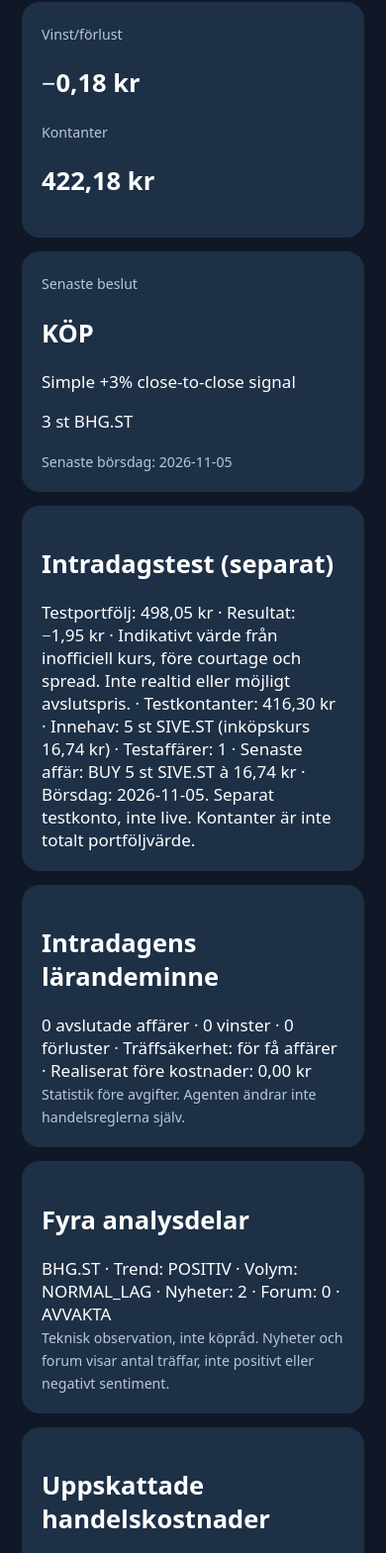
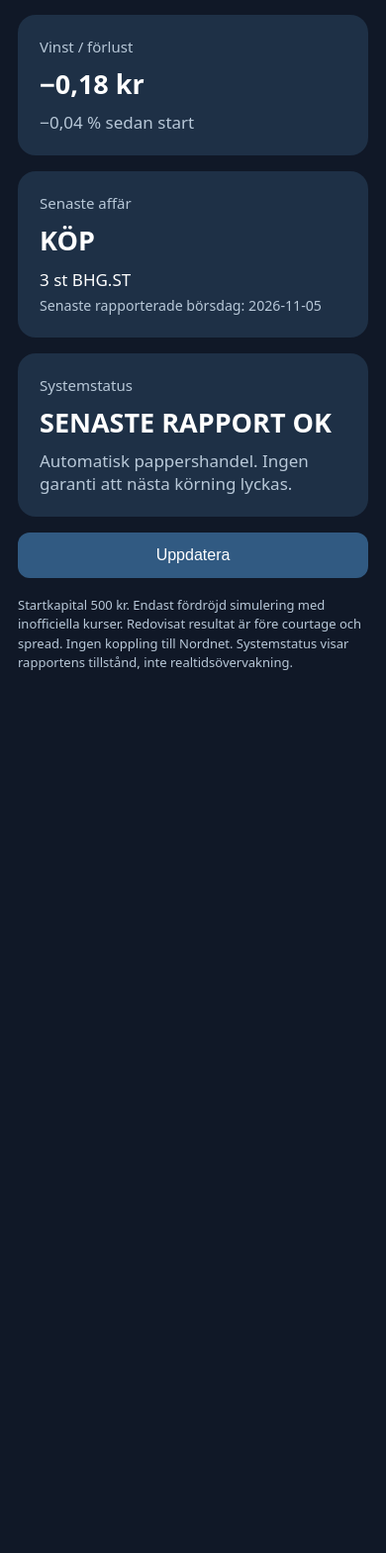
Before and after one commit to einarjohansen73-bot/AktieAgent-Mobil, a plain HTML site: page index.html in a window 390 px wide. Shown: the part 257-1826 px from the top of the page at 99% size. After the commit the page ends 979 px from the top, so only its background shows below. Drawn offline with Linux system fonts and the light colour scheme.

Commit message:
Simplify mobile dashboard to capital, return, latest trade and report status

```diff
--- a/index.html
+++ b/index.html
@@ -1,40 +1,48 @@
 <!doctype html>
-<html lang="sv"><meta charset="utf-8"><meta name="viewport" content="width=device-width,initial-scale=1">
+<html lang="sv">
+<head><meta charset="utf-8"><meta name="viewport" content="width=device-width,initial-scale=1">
 <title>AktieAgent</title>
-<style>body{font:17px system-ui;background:#101827;color:white;margin:0;padding:22px}main{max-width:480px;margin:auto}section{background:#1e3046;padding:20px;border-radius:18px;margin:14px 0}h1{font-size:26px}.big{font-size:38px;font-weight:bold}small{color:#b8c8d8}button{padding:13px;background:#315a82;color:white;border:0;border-radius:12px;width:100%}</style>
-<main><h1>📈 AktieAgent</h1><small>Automatisk pappershandel · inga riktiga pengar</small>
-<section><small>Portföljvärde</small><div class="big" id="equity">—</div></section>
-<section><small>Vinst/förlust</small><h2 id="profit">—</h2><small>Kontanter</small><h2 id="cash">—</h2></section>
-<section><small>Senaste beslut</small><h2 id="action">—</h2><p id="reason"></p><p id="position"></p><small id="session"></small></section>
-<section><h2>Intradagstest (separat)</h2><div id="intraday">Väntar på rapport</div></section><section><h2>Intradagens lärandeminne</h2><div id="learning">Väntar på avslutade testaffärer.</div><small>Statistik före avgifter. Agenten ändrar inte handelsreglerna själv.</small></section><section><h2>Fyra analysdelar</h2><div id="research">Väntar på första sammanställda analysen</div><small>Teknisk observation, inte köpråd. Nyheter och forum visar antal träffar, inte positivt eller negativt sentiment.</small></section>
-<section><h2>Uppskattade handelskostnader</h2><div id="costs">Väntar på ny beräkning</div><small>Illustrativt exempel: minst 1 kr i courtage per order, alternativt 0,25 %, plus 0,10 % antagen halv spread per sida. Inkluderar tänkt försäljning av öppet innehav. Inte Nordnets prislista.</small></section>
-<section><h2>Träffsäkerhet</h2><div id="stats">Väntar på avslutade testaffärer</div><small>Endast avslutade affärer. Beräknat före avgifter och spread.</small></section>
-<section><h2>Senaste affärer</h2><div id="history">—</div></section>
-<button onclick="refresh()">Uppdatera</button><p id="status"></p>
-<small>Testkonto 500 kr. Inofficiella, fördröjda kurser. Inga avgifter eller spread i resultatet. Ingen koppling till Nordnet.</small>
+<style>
+body{font:17px system-ui,sans-serif;background:#101827;color:#fff;margin:0;padding:24px 18px}
+main{max-width:480px;margin:auto}h1{font-size:28px;margin:10px 0 4px}
+small,.muted{color:#b8c8d8}section{background:#1e3046;padding:22px;border-radius:18px;margin:16px 0}
+.label{color:#b8c8d8;font-size:15px}.big{font-size:42px;font-weight:750;margin:10px 0}
+.value{font-size:27px;font-weight:700;margin:9px 0}.detail{line-height:1.5}
+button{padding:14px;background:#315a82;color:#fff;border:0;border-radius:12px;width:100%;font-size:16px}
+footer{font-size:13px;color:#b8c8d8;line-height:1.5;margin:18px 0}
+</style></head>
+<body><main>
+<h1>📈 AktieAgent</h1><small>Automatisk pappershandel · inga riktiga pengar</small>
+<section><div class="label">Portföljvärde</div><div class="big" id="equity">—</div></section>
+<section><div class="label">Vinst / förlust</div><div class="value" id="profit">—</div><div class="muted" id="percent">—</div></section>
+<section><div class="label">Senaste affär</div><div class="value" id="action">—</div><div class="detail" id="trade">—</div><small id="session"></small></section>
+<section><div class="label">Systemstatus</div><div class="value" id="status">Läser rapport…</div><div class="muted" id="statusdetail"></div></section>
+<button onclick="refresh()">Uppdatera</button>
+<footer>Startkapital 500 kr. Endast fördröjd simulering med inofficiella kurser. Redovisat resultat är före courtage och spread. Ingen koppling till Nordnet. Systemstatus visar rapportens tillstånd, inte realtidsövervakning.</footer>
 </main>
 <script>
-function set(id,s){document.getElementById(id).textContent=s}
-function kr(n){return typeof n==='number'?n.toLocaleString('sv-SE',{style:'currency',currency:'SEK'}):'Okänt'}
+const set=(id,value)=>document.getElementById(id).textContent=value;
+const kr=n=>typeof n==='number'&&Number.isFinite(n)?n.toLocaleString('sv-SE',{style:'currency',currency:'SEK'}):'Okänt';
 async function refresh(){
 try{
 const response=await fetch('dashboard.json?v='+Date.now(),{cache:'no-store'});
-if(!response.ok)throw Error('Rapportfil saknas');
-const d=await response.json(),s=d.state,p=d.performance,h=s.history||[],last=h[h.length-1]||{};
-set('equity',kr(p.equity_sek));set('profit',kr(p.profit_sek));set('cash',kr(s.cash));
-set('action',({BUY:'KÖP',SELL:'SÄLJ',HOLD:'BEHÅLL',WAIT:'AVVAKTA'})[last.action]||'INGET BESLUT');
-set('reason',last.reason||'Ingen signal');set('position',s.position?s.position.shares+' st '+s.position.symbol:'Inga aktier');
-set('session','Senaste börsdag: '+(s.last_session||'Ingen'));
-const research=(d.research&&d.research.candidates)||[];
-set('research',research.length?research.map(x=>x.symbol+' · Trend: '+(x.trend||'SAKNAS')+' · Volym: '+(x.volume||'SAKNAS')+' · Nyheter: '+(x.news_headlines??'okänt')+' · Forum: '+(x.forum_posts??'okänt')+' · '+(x.assessment||'AVVAKTA')).join(' | '):'Ingen sammanställd analys ännu');
-const costs=p.cost_scenario;
-set('costs',costs&&typeof costs.estimated_equity_after_costs_sek==='number'?'Efter antagna kostnader: '+kr(costs.estimated_equity_after_costs_sek)+' · Antagna kostnader: '+kr(costs.estimated_costs_sek):'Väntar på ny beräkning');
-const stats=p.trade_stats;
-set('stats',stats?(stats.closed_trades+' avslutade affärer · '+stats.winning_trades+' vinster · '+(stats.win_rate_percent===null?'Ingen träffsäkerhet ännu':stats.win_rate_percent+' % träffsäkerhet')+' · Realiserat: '+kr(stats.realized_profit_before_costs_sek)):'Väntar på nästa rapport');
-set('history',h.slice(-8).reverse().map(x=>x.session+' · '+x.action+' · '+(x.symbol||'Ingen aktie')).join(' | ')||'Inga affärer ännu');
-set('status',(p.equity_sek===null?'Värdet kan inte beräknas säkert. ':'')+'Senast registrerad börsdag: '+(s.last_session||'okänd')+'. Detta är en fördröjd simulering, inte realtid.');
-}catch(e){set('status','Rapporten kunde inte läsas: '+e.message)}
+if(!response.ok)throw Error('rapporten saknas');
+const d=await response.json(),s=d.state,p=d.performance;
+if(!s||!p)throw Error('ofullständig rapport');
+const history=s.history||[];
+const lastTrade=[...history].reverse().find(x=>x.action==='BUY'||x.action==='SELL');
+set('equity',kr(p.equity_sek));
+set('profit',kr(p.profit_sek));
+set('percent',typeof p.profit_sek==='number'?(100*p.profit_sek/500).toLocaleString('sv-SE',{maximumFractionDigits:2})+' % sedan start':'Procent kan inte beräknas');
+set('action',lastTrade?(lastTrade.action==='BUY'?'KÖP':'SÄLJ'):'INGEN AFFÄR');
+set('trade',lastTrade?lastTrade.shares+' st '+lastTrade.symbol:'Väntar på första testaffären');
+set('session','Senaste rapporterade börsdag: '+(s.last_session||'okänd'));
+const today=new Date(),session=s.last_session;
+const age=session?Math.floor((Date.UTC(today.getUTCFullYear(),today.getUTCMonth(),today.getUTCDate())-Date.parse(session+'T00:00:00Z'))/86400000):999;
+if(p.equity_sek==null){set('status','VARNING');set('statusdetail','Portföljvärdet kan inte beräknas säkert.');}
+else if(!Number.isFinite(age)||age<0||age>4){set('status','GAMMAL RAPPORT');set('statusdetail','Ingen aktuell börsdagsrapport. Kontrollera GitHub-körningarna.');}
+else{set('status','SENASTE RAPPORT OK');set('statusdetail','Automatisk pappershandel. Ingen garanti att nästa körning lyckas.');}
+}catch(e){set('status','RAPPORTFEL');set('statusdetail','Kunde inte läsa senaste resultatet: '+e.message);}
 }
-async function refreshIntraday(){try{const response=await fetch("intraday.json?v="+Date.now(),{cache:"no-store"});if(!response.ok)throw Error("missing");const d=await response.json();if(d.mode!=="PAPER_ONLY")throw Error("invalid");set("intraday", "Testportfölj: "+(typeof d.equity_sek==="number"?kr(d.equity_sek):"saknar aktuell kurs")+" · Resultat: "+(typeof d.profit_sek==="number"?kr(d.profit_sek):"ej beräknat")+" · "+(d.valuation_note||"Ingen aktuell värdering"));const l=d.learning;set("learning",l?(l.closed_trades+" avslutade affärer · "+l.wins+" vinster · "+l.losses+" förluster · Träffsäkerhet: "+(l.win_rate_percent===null?"för få affärer":l.win_rate_percent+" %")+" · Realiserat före kostnader: "+kr(l.gross_realized_pnl_sek)):"Väntar på nästa rapport.");const pos=d.position;const trades=(d.history||[]).filter(x=>x.action==="BUY"||x.action==="SELL");const last=trades[trades.length-1];set("intraday",document.getElementById("intraday").textContent+" · Testkontanter: "+kr(d.cash_sek)+" · Innehav: "+(pos?pos.shares+" st "+pos.symbol+" (inköpskurs "+kr(pos.entry)+")":"inga")+" · Testaffärer: "+trades.length+" · Senaste affär: "+(last?last.action+" "+last.shares+" st "+last.symbol+" à "+kr(last.price):"ingen")+" · Börsdag: "+(d.last_session||"okänd")+". Separat testkonto, inte live. Kontanter är inte totalt portföljvärde.");}catch(e){set("intraday","Ingen publicerad intradagsrapport ännu. Inga riktiga affärer.");}}
-refresh();refreshIntraday();
-</script>
+refresh();
+</script></body></html>
```
